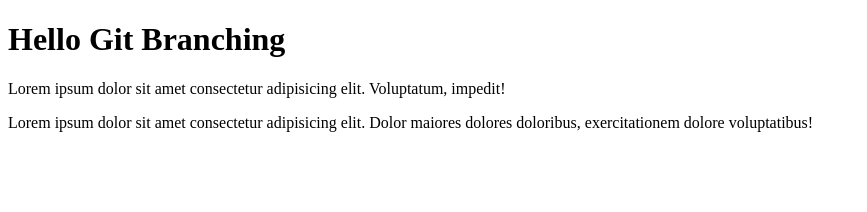
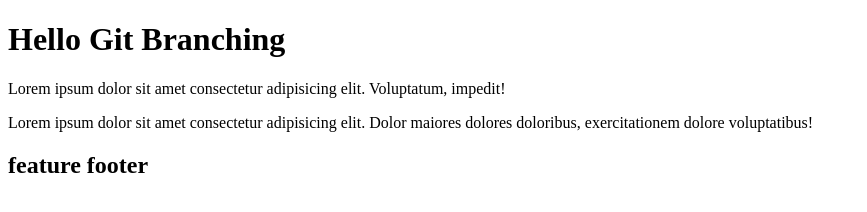
Before and after one commit to jhshim85/git-branching-lesson, a plain HTML site: page index.html in a window 1280 px wide. Shown: the whole page, without its empty margins (0-867 px from the left). Drawn offline with Linux system fonts and the light colour scheme.

Commit message:
added footer

```diff
--- a/index.html
+++ b/index.html
@@ -10,5 +10,9 @@
   <h1>Hello Git Branching</h1>
   <p>Lorem ipsum dolor sit amet consectetur adipisicing elit. Voluptatum, impedit!</p>
   <p>Lorem ipsum dolor sit amet consectetur adipisicing elit. Dolor maiores dolores doloribus, exercitationem dolore voluptatibus!</p>
+
+  <footer>
+    <h2>feature footer</h2>
+  </footer>
 </body>
 </html>
```
